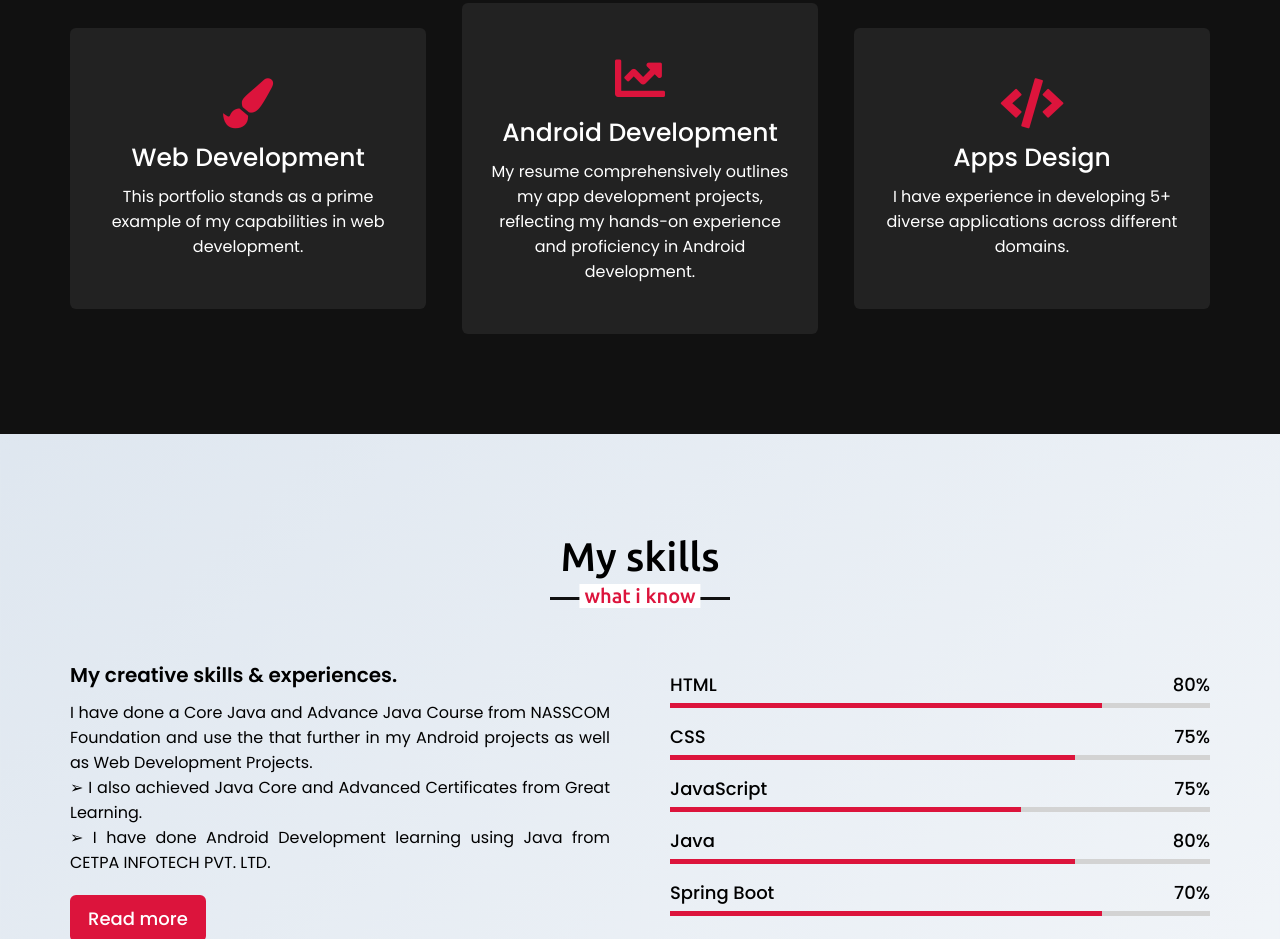
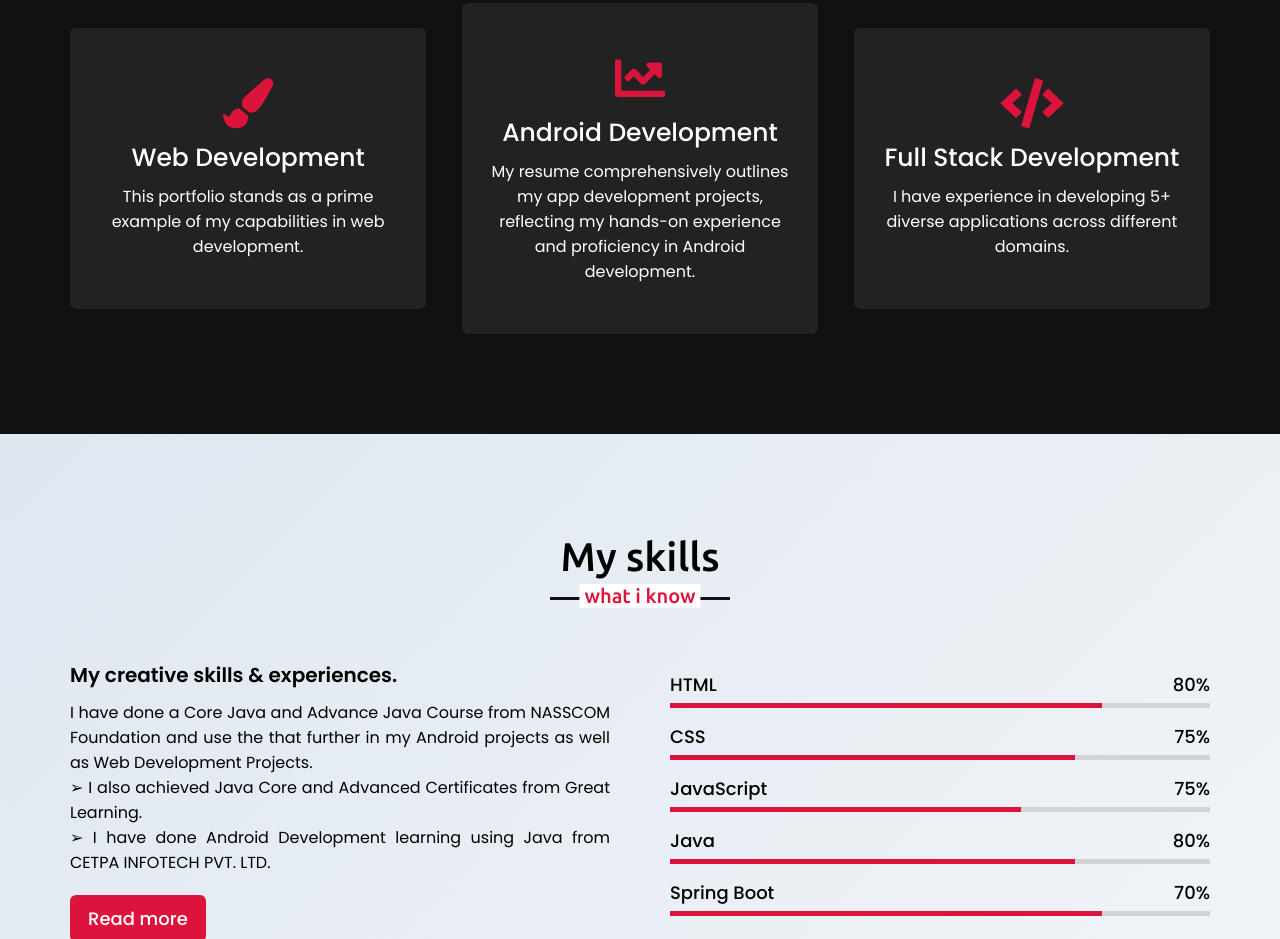
Before and after one commit to Himanshu016-hub/Portfolio., a plain HTML site: page index.html in a window 1280 px wide. Shown: the part 1756-2695 px from the top of the page. Drawn offline with nearby package versions, Linux system fonts and the light colour scheme.

Commit message:
Update index.html
code change

```diff
--- a/index.html
+++ b/index.html
@@ -93,7 +93,7 @@
                 <div class="card">
                     <div class="box">
                         <i class="fas fa-code"></i>
-                        <div class="text">Apps Design</div>
+                        <div class="text">Full Stack Development</div>
                         <p>I have experience in developing 5+ diverse applications across different domains.
                         </p>
                     </div>
```
